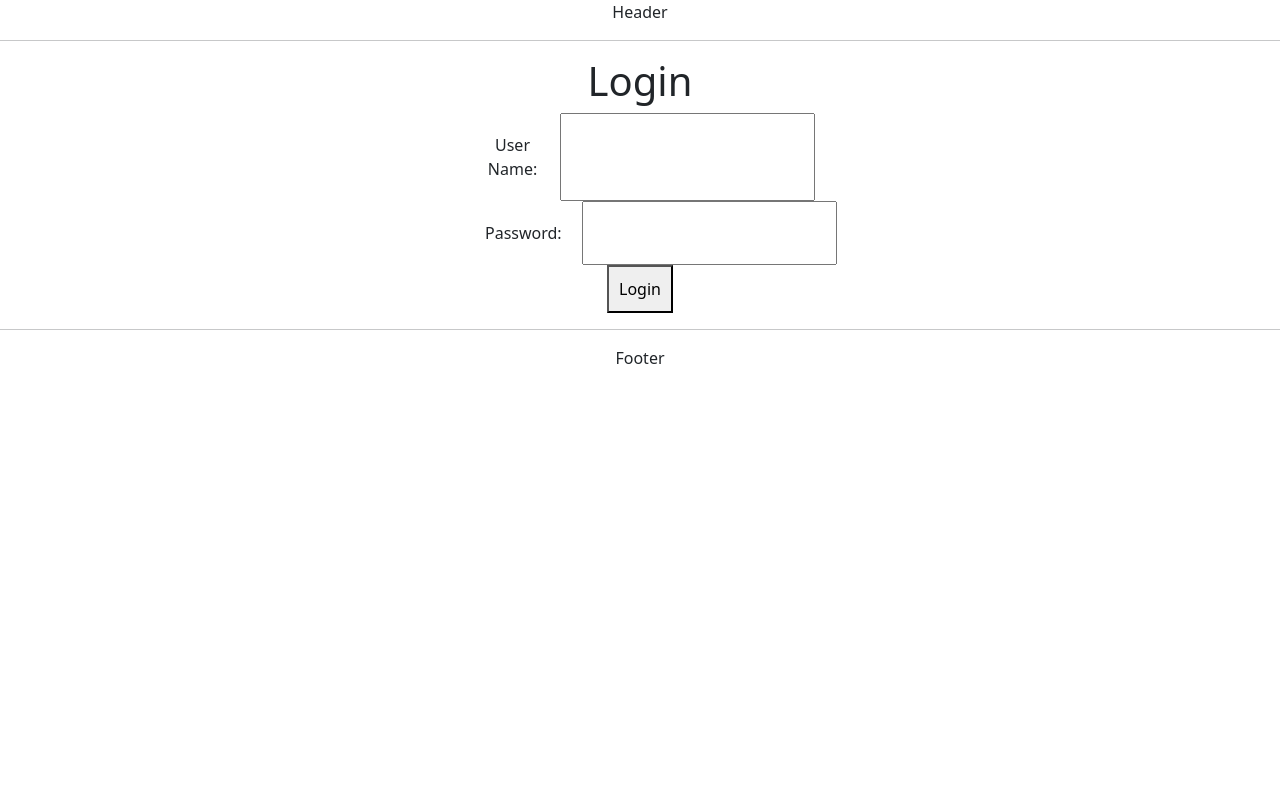
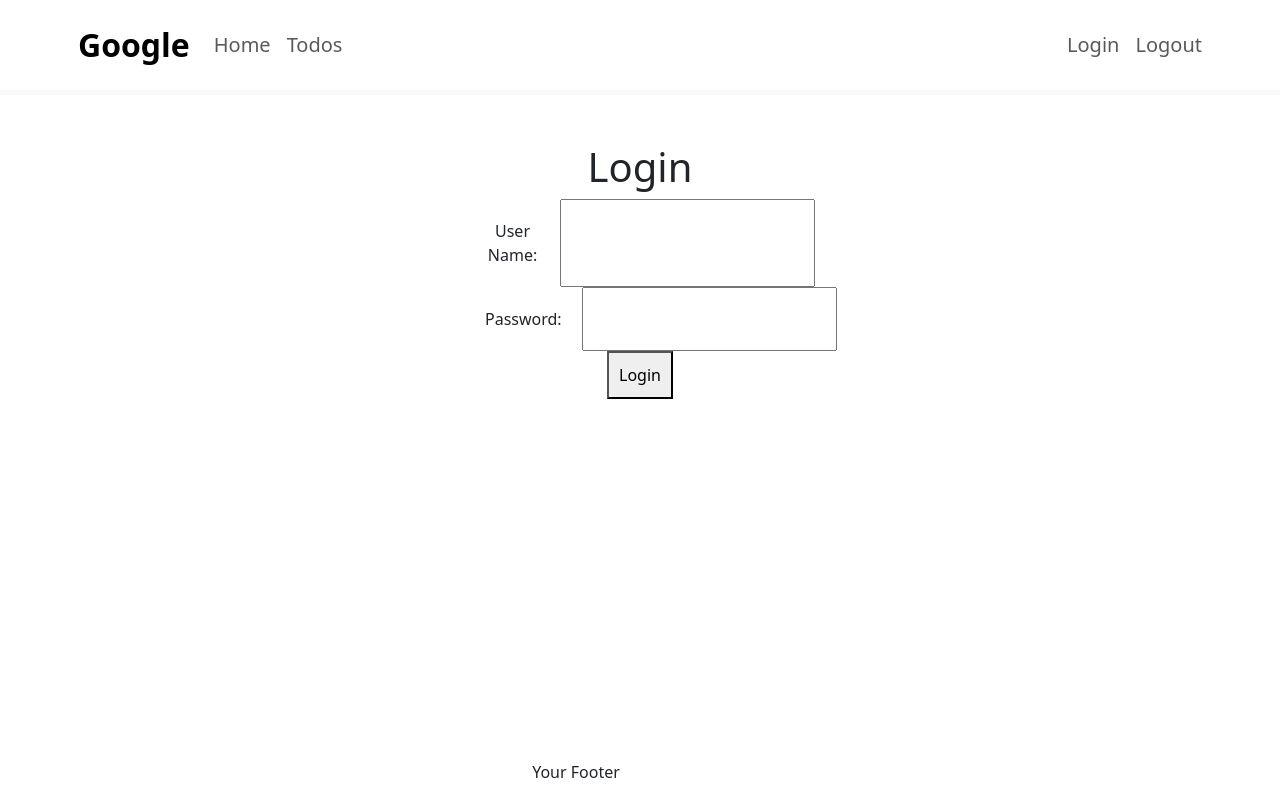
Before and after one commit to sowmik-sec/todo-app-react-Ranga, a React (Create React App) app: page / in a window 1280 px wide. Built offline with nearby package versions, Linux system fonts and the light colour scheme.

Commit message:
use bootstrap to style todo react front end application

```diff
--- a/src/components/todo/TodoApp.css
+++ b/src/components/todo/TodoApp.css
@@ -24,3 +24,9 @@
 .d-hidden {
   display: none;
 }
+footer {
+  bottom: 0;
+  position: absolute;
+  width: 90%;
+  height: 40px;
+}
--- a/src/components/todo/TodoApp.jsx
+++ b/src/components/todo/TodoApp.jsx
@@ -6,14 +6,15 @@
   useNavigate,
   useParams,
   Link,
+  NavLink,
 } from "react-router-dom";
 import "./TodoApp.css";
 
 export const TodoApp = () => {
   return (
     <div className="TodoApp">
-      <HeaderComponent />
       <BrowserRouter>
+        <HeaderComponent />
         <Routes>
           <Route path="/" element={<LoginComponent />} />
           <Route path="/login" element={<LoginComponent />} />
@@ -22,8 +23,8 @@
           <Route path="/logout" element={<LogoutComponent />} />
           <Route path="*" element={<ErrorComponent />} />
         </Routes>
+        <FooterComponent />
       </BrowserRouter>
-      <FooterComponent />
     </div>
   );
 };
@@ -166,18 +167,54 @@
 
 const HeaderComponent = () => {
   return (
-    <div className="HeaderComponent">
-      Header <hr />
-    </div>
+    <header className="border-bottom border-light border-5 mb-5 p-2">
+      <div className="container">
+        <div className="row">
+          <nav className="navbar navbar-expand-lg">
+            <a
+              className="navbar-brand ms-2 fs-2 fw-bold text-black"
+              href="https://www.google.com"
+            >
+              Google
+            </a>
+            <div className="collapse navbar-collapse">
+              <ul className="navbar-nav">
+                <li className="nav-item fs-5">
+                  <Link className="nav-link" to="/welcome/sowmik">
+                    Home
+                  </Link>
+                </li>
+                <li className="nav-item fs-5">
+                  <Link className="nav-link" to="/todos">
+                    Todos
+                  </Link>
+                </li>
+              </ul>
+            </div>
+            <ul className="navbar-nav">
+              <li className="nav-item fs-5">
+                <Link className="nav-link" to="/login">
+                  Login
+                </Link>
+              </li>
+              <li className="nav-item fs-5">
+                <Link className="nav-link" to="/logout">
+                  Logout
+                </Link>
+              </li>
+            </ul>
+          </nav>
+        </div>
+      </div>
+    </header>
   );
 };
 
 const FooterComponent = () => {
   return (
-    <div className="FooterComponent">
-      <hr />
-      Footer
-    </div>
+    <footer className="FooterComponent">
+      <div className="container">Your Footer</div>
+    </footer>
   );
 };
 
```
